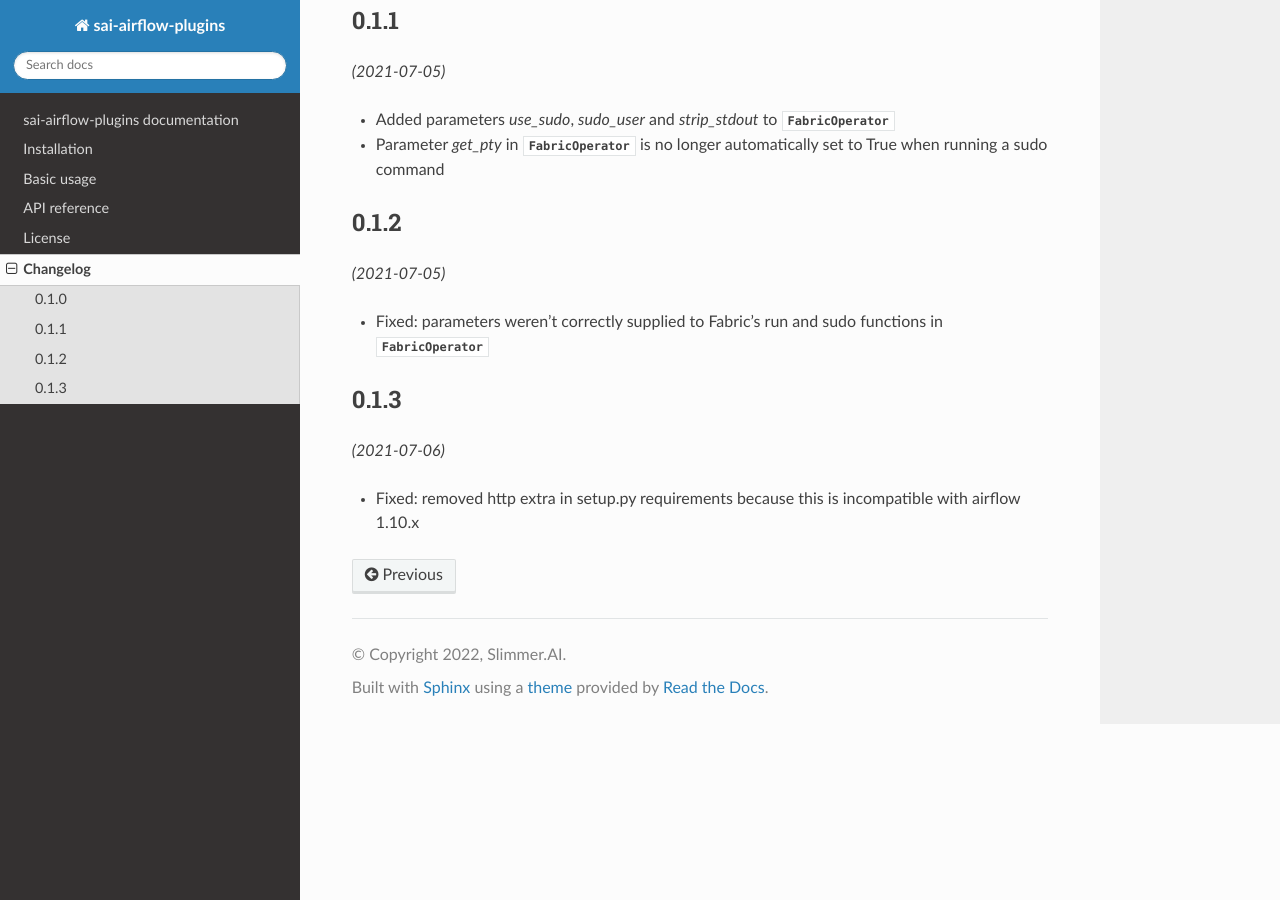
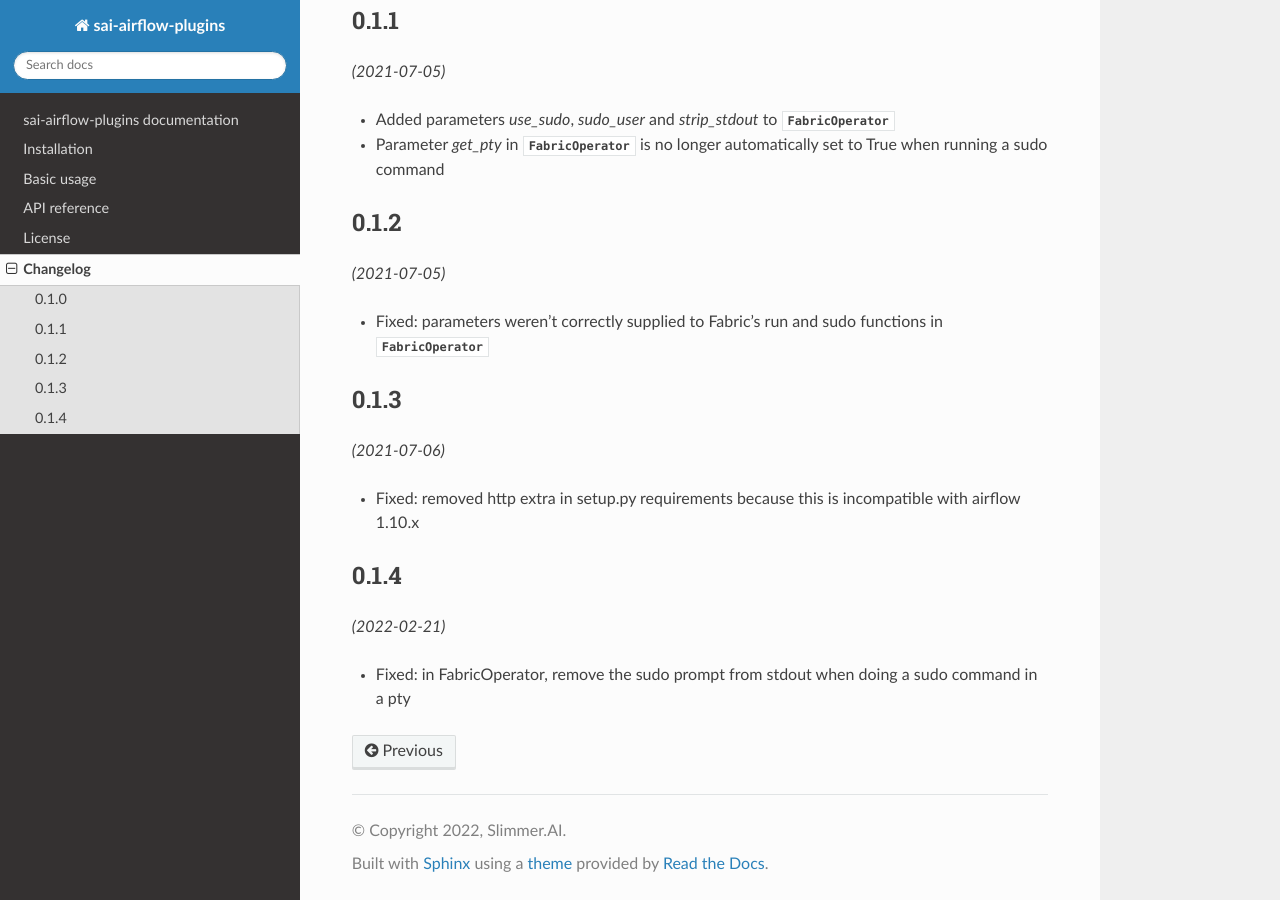
Before and after one commit to Slimmer-AI/sai-airflow-plugins, a Sphinx documentation site: the page built from docs/changelog.rst, in a window 1280 px wide and 900 px high, scrolled down 516 px. Built offline with Sphinx 7.4.7 and the Read the Docs theme 2.0.0, drawn with Linux system fonts in a browser that asks for light colours; the version number could not be read and is left out.

Commit message:
Bumped version to 0.1.4

```diff
--- a/docs/changelog.rst
+++ b/docs/changelog.rst
@@ -42,3 +42,10 @@ Changelog
 *(2021-07-06)*
 
 - Fixed: removed http extra in setup.py requirements because this is incompatible with airflow 1.10.x
+
+0.1.4
+-----
+
+*(2022-02-21)*
+
+- Fixed: in FabricOperator, remove the sudo prompt from stdout when doing a sudo command in a pty
```
Also changed, not shown: 1 other file.
